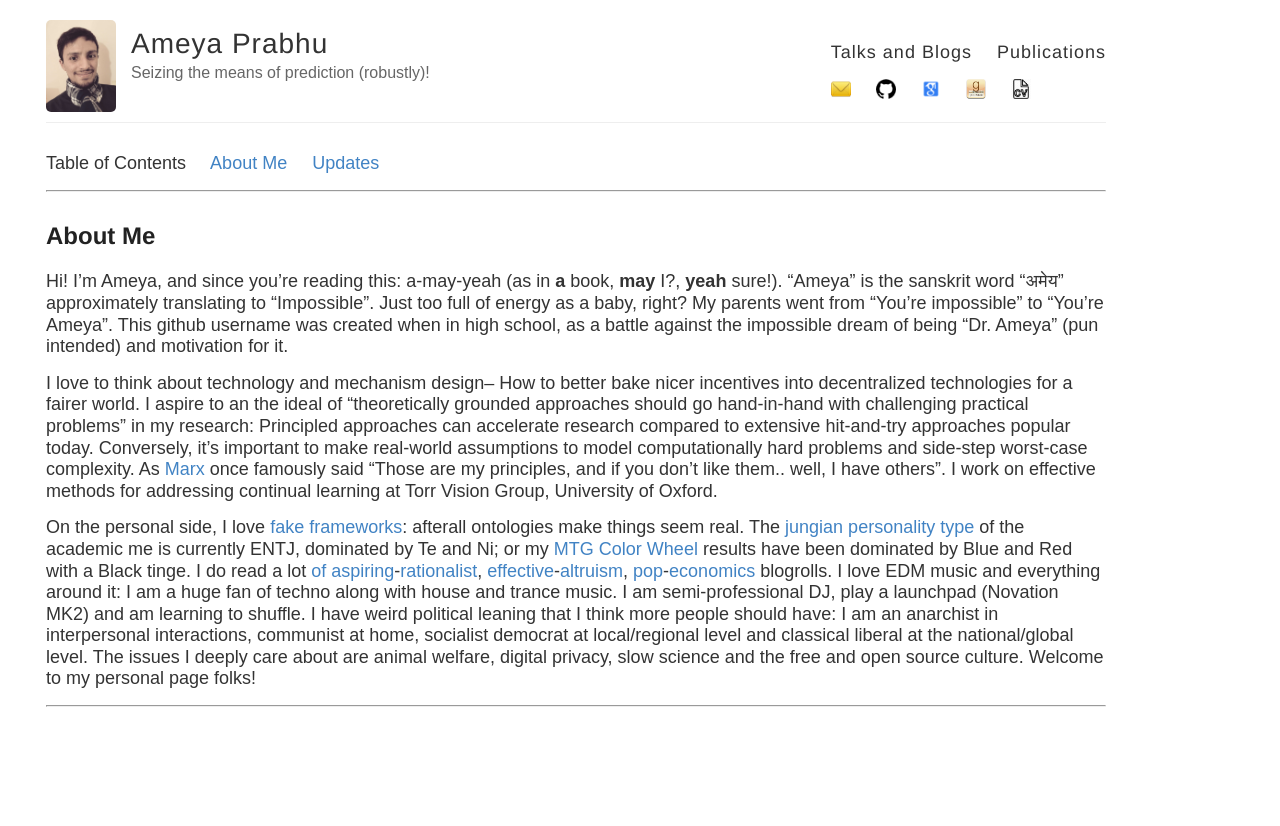
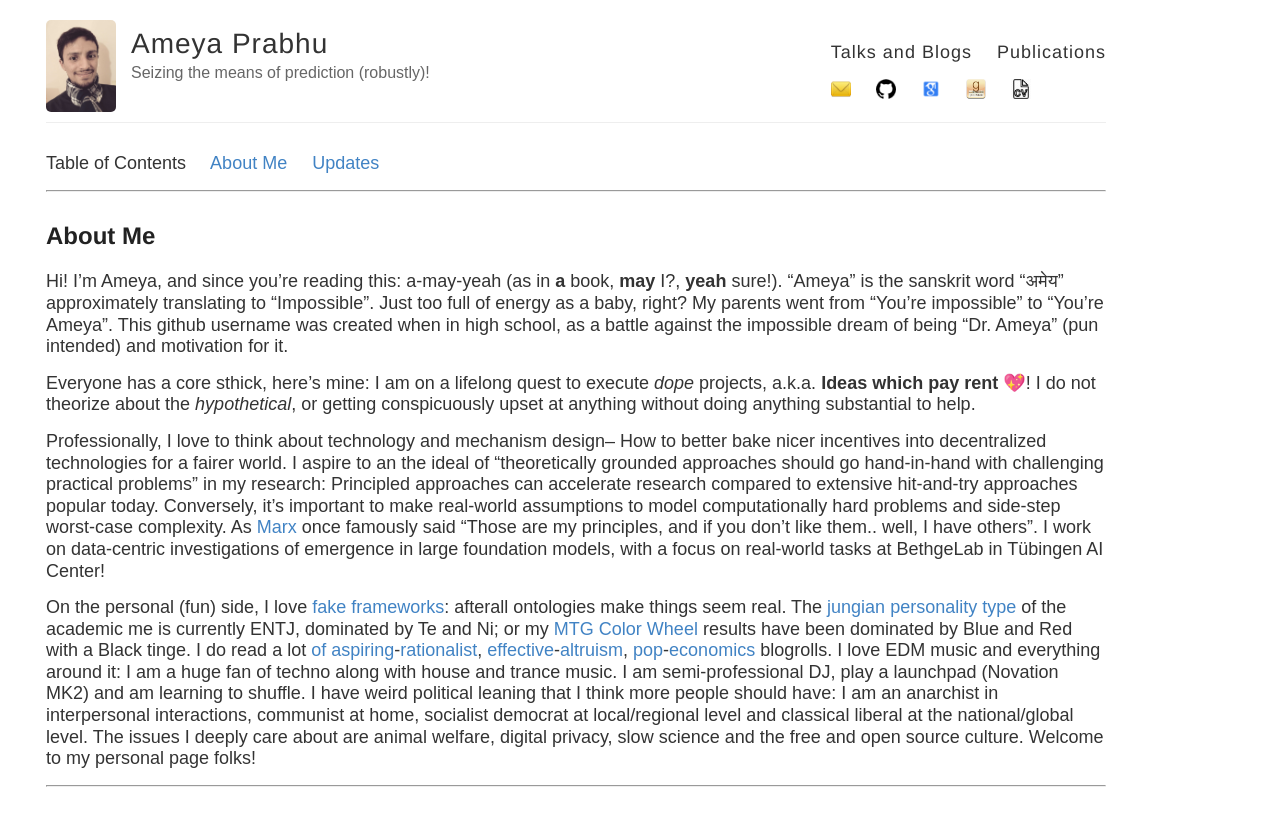
Before and after one commit to drimpossible/drimpossible.github.io, a Jekyll site: the page built from about/index.md, in a window 1280 px wide. Shown: the top 826 px of the page. Built offline with Jekyll 4.4.1, drawn with Linux system fonts in a browser that asks for light colours.

Commit message:
Update index.md

```diff
--- a/about/index.md
+++ b/about/index.md
@@ -13,8 +13,10 @@
 
 Hi! I’m Ameya, and since you're reading this: a-may-yeah (as in __a__ book, __may__ I?, __yeah__ sure!). "Ameya" is the sanskrit word "अमेय" approximately translating to "Impossible". Just too full of energy as a baby, right? My parents went from "You're impossible" to "You're Ameya". This github username was created when in high school, as a battle against the impossible dream of being "Dr. Ameya" (pun intended) and motivation for it.
 
-I love to think about technology and mechanism design-- How to better bake nicer incentives into decentralized technologies for a fairer world. I aspire to an the ideal of "theoretically grounded approaches should go hand-in-hand with challenging practical problems" in my research: Principled approaches can accelerate research compared to extensive hit-and-try approaches popular today. Conversely, it's important to make real-world assumptions to model computationally hard problems and side-step worst-case complexity. As [Marx](https://en.wikipedia.org/wiki/Groucho_Marx) once famously said "Those are my principles, and if you don't like them.. well, I have others".  I work on effective methods for addressing continual learning at Torr Vision Group, University of Oxford.
+Everyone has a core sthick, here’s mine: I am on a lifelong quest to execute *dope* projects, a.k.a. **Ideas** **which** **pay** **rent** 💖! I do not theorize about the *hypothetical*, or getting conspicuously upset at anything  without doing anything substantial to help.
 
-On the personal side, I love [fake frameworks](https://www.lesswrong.com/posts/wDP4ZWYLNj7MGXWiW/in-praise-of-fake-frameworks): afterall ontologies make things seem real. The [jungian personality type](https://slatestarcodex.com/2014/05/27/on-types-of-typologies/) of the academic me is currently ENTJ, dominated by Te and Ni; or my [MTG Color Wheel](https://medium.com/s/story/the-mtg-color-wheel-c9700a7cf36d) results have been dominated by Blue and Red with a Black tinge. I do read a lot [of](https://www.lesswrong.com/) [aspiring](https://slatestarcodex.com/)-[rationalist](http://gwern.net/), [effective](https://forum.effectivealtruism.org/)-[altruism](https://80000hours.org/), [pop](https://marginalrevolution.com/)-[economics](https://www.econtalk.org/) blogrolls. I love EDM music and everything around it: I am a huge fan of techno along with house and trance music. I am semi-professional DJ, play a launchpad (Novation MK2) and am learning to shuffle. I have weird political leaning that I think more people should have: I am an anarchist in interpersonal interactions, communist at home, socialist democrat at local/regional level and classical liberal at the national/global level. The issues I deeply care about are animal welfare, digital privacy, slow science and the free and open source culture. Welcome to my personal page folks!
+Professionally, I love to think about technology and mechanism design-- How to better bake nicer incentives into decentralized technologies for a fairer world. I aspire to an the ideal of "theoretically grounded approaches should go hand-in-hand with challenging practical problems" in my research: Principled approaches can accelerate research compared to extensive hit-and-try approaches popular today. Conversely, it's important to make real-world assumptions to model computationally hard problems and side-step worst-case complexity. As [Marx](https://en.wikipedia.org/wiki/Groucho_Marx) once famously said "Those are my principles, and if you don't like them.. well, I have others".  I work on data-centric investigations of emergence in large foundation models, with a focus on real-world tasks at BethgeLab in Tübingen AI Center!
+
+On the personal (fun) side, I love [fake frameworks](https://www.lesswrong.com/posts/wDP4ZWYLNj7MGXWiW/in-praise-of-fake-frameworks): afterall ontologies make things seem real. The [jungian personality type](https://slatestarcodex.com/2014/05/27/on-types-of-typologies/) of the academic me is currently ENTJ, dominated by Te and Ni; or my [MTG Color Wheel](https://medium.com/s/story/the-mtg-color-wheel-c9700a7cf36d) results have been dominated by Blue and Red with a Black tinge. I do read a lot [of](https://www.lesswrong.com/) [aspiring](https://slatestarcodex.com/)-[rationalist](http://gwern.net/), [effective](https://forum.effectivealtruism.org/)-[altruism](https://80000hours.org/), [pop](https://marginalrevolution.com/)-[economics](https://www.econtalk.org/) blogrolls. I love EDM music and everything around it: I am a huge fan of techno along with house and trance music. I am semi-professional DJ, play a launchpad (Novation MK2) and am learning to shuffle. I have weird political leaning that I think more people should have: I am an anarchist in interpersonal interactions, communist at home, socialist democrat at local/regional level and classical liberal at the national/global level. The issues I deeply care about are animal welfare, digital privacy, slow science and the free and open source culture. Welcome to my personal page folks!
 
 ---
```
